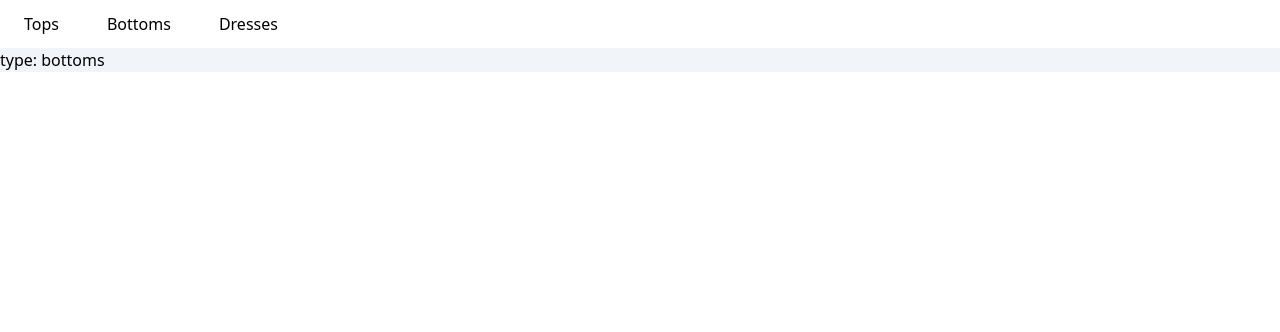
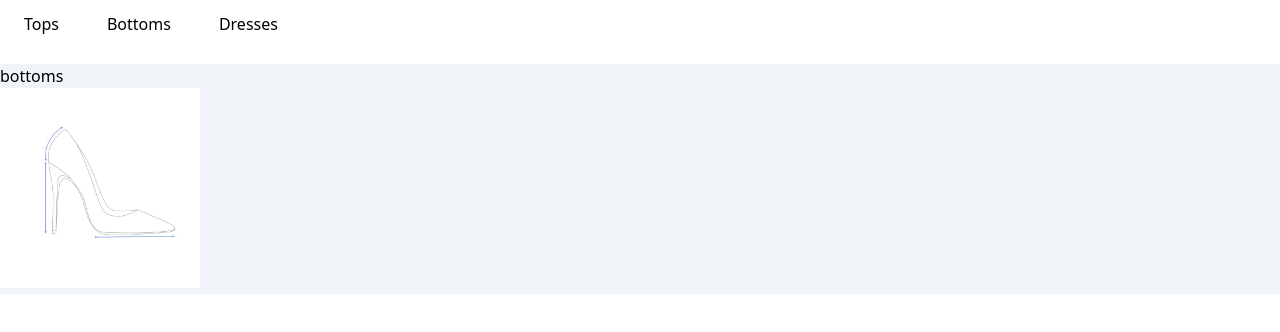
Before and after one commit to yuanjuan/reSizely, a Next.js app: page /category/bottoms in a window 1280 px wide. Shown: the top 332 px of the page. Built offline with nearby package versions, Linux system fonts and the light colour scheme.

Commit message:
(feat). basic layout

```diff
--- a/pages/category/[type].tsx
+++ b/pages/category/[type].tsx
@@ -1,7 +1,36 @@
-import { useRouter } from "next/router"
+import { useRouter } from "next/router";
+import { useEffect, useState } from "react";
+import Image from "next/image";
+import { IMAGE_MAP_WITH_TYPE } from "../../utils/data";
 
 export default () => {
-  const router = useRouter()
-  const {type} = router.query
-  return <p>type: {type}</p>
-}
+  const router = useRouter();
+  const { type } = router.query;
+
+  const [categoryImages, setCategoryImages] = useState([]);
+
+  useEffect(() => {
+    const images = IMAGE_MAP_WITH_TYPE.get(type as string);
+    console.log("images: ", images);
+    if (images) {
+      setCategoryImages(images);
+    }
+  }, [type]);
+
+  return (
+    <section className='mt-4'>
+      <h1>{type}</h1>
+      <div className='container'>
+        {categoryImages.map((image) => (
+          <Image
+            key={image}
+            width='200'
+            height='200'
+            src={`/template/${image}.jpg`}
+            alt='template'
+          />
+        ))}
+      </div>
+    </section>
+  );
+};
```
Also changed, not shown: pages/layout.tsx (+4 -4 lines).
